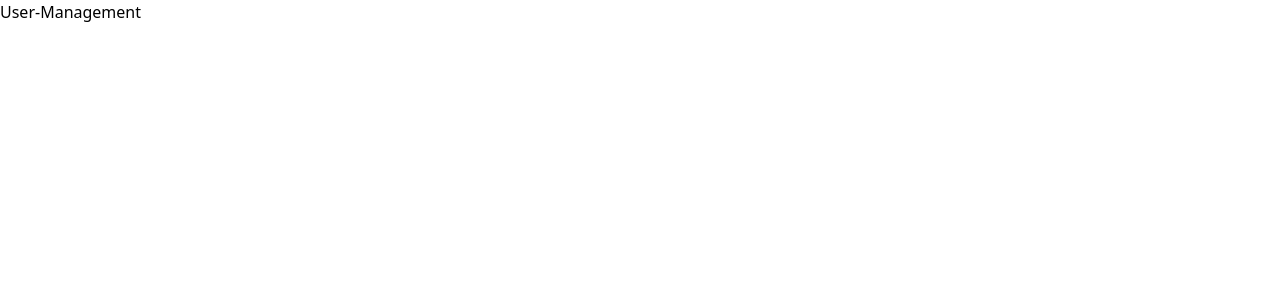
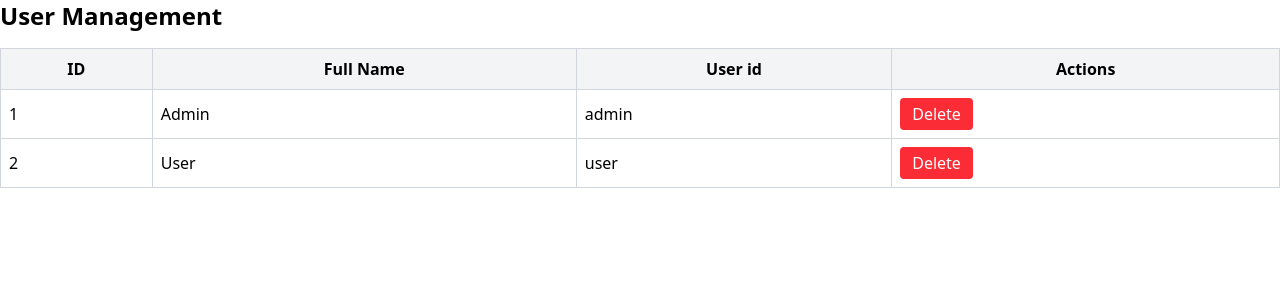
Before and after one commit to aruns128/timesheet-tracker, a SvelteKit app: page /user-management in a window 1280 px wide. Before the commit this address had no page. Shown: the top 300 px of the page. Built offline with nearby package versions, Linux system fonts and the light colour scheme; data requests are answered from the project's data file.

Commit message:
user-management page updated

```diff
--- a/src/routes/user-management/+page.svelte
+++ b/src/routes/user-management/+page.svelte
@@ -1,27 +1,67 @@
 <script lang="ts">
 	import { onMount } from 'svelte';
-	import { authStore } from '../../stores/auth';
-	import { goto } from '$app/navigation';
-	import { get } from 'svelte/store';
+	import { fetchUsers, deleteUser } from '../../scripts/user-management';
+	import { userStore, type User } from '../../stores/users';
 
-	let isAuthenticated = false;
+	let users: User[] = [];
 
-	authStore.subscribe((store) => {
-		isAuthenticated = store.isAuthenticated;
+	// Subscribe to store
+	userStore.subscribe((value: User[]) => {
+		users = value;
 	});
 
-	onMount(() => {
-		if (!isAuthenticated) {
-			goto('/login'); // Redirect to login if not authenticated
-		}
-	});
+	async function loadUsers() {
+		await fetchUsers(); // This updates the store, which updates the UI
+	}
 
-	function logout() {
-		authStore.set({ user: null, isAuthenticated: false });
-		localStorage.removeItem('user');
-		let auth = get(authStore);
-		goto('/login'); // Redirect to login after logout
-	}
+	onMount(loadUsers);
 </script>
 
-<h1>User-Management</h1>
+<h1 class="text-2xl font-bold">User Management</h1>
+
+<table class="w-full border-collapse border border-gray-300 mt-4">
+	<thead>
+		<tr class="bg-gray-100">
+			<th class="border border-gray-300 p-2">ID</th>
+			<th class="border border-gray-300 p-2">Full Name</th>
+			<th class="border border-gray-300 p-2">User id</th>
+			<th class="border border-gray-300 p-2">Actions</th>
+		</tr>
+	</thead>
+	<tbody>
+		{#each users as user}
+			<tr class="border border-gray-300">
+				<td class="border border-gray-300 p-2">{user.id}</td>
+				<td class="border border-gray-300 p-2">{user.fullname}</td>
+				<td class="border border-gray-300 p-2">{user.username}</td>
+				<td class="border border-gray-300 p-2">
+					<button
+						on:click={() => deleteUser(user.id)}
+						class="bg-red-500 text-white px-3 py-1 rounded"
+					>
+						Delete
+					</button>
+				</td>
+			</tr>
+		{/each}
+	</tbody>
+</table>
+
+<!-- <script>
+	async function deleteUser(userId) {
+		if (!confirm('Are you sure you want to delete this user?')) return;
+
+		try {
+			const res = await fetch(`http://localhost:5000/users/${userId}`, {
+				method: 'DELETE'
+			});
+			if (res.ok) {
+				users = users.filter(user => user.id !== userId);
+			} else {
+				console.error('Failed to delete user');
+			}
+		} catch (err) {
+			console.error('Error deleting user:', err);
+		}
+	}
+</script> -->
--- a/src/scripts/login.ts
+++ b/src/scripts/login.ts
@@ -1,6 +1,5 @@
 import { goto } from '$app/navigation';
 import { authStore, type User } from '../stores/auth';
-import { get } from 'svelte/store';
 
 export async function login(username: string, password: string) {
 	try {
--- /dev/null
+++ b/src/scripts/user-management.ts
@@ -0,0 +1,47 @@
+import { setUsers, addUser, removeUser, type User } from '../stores/users';
+
+const API_URL = 'http://localhost:5000/users';
+
+export async function fetchUsers(): Promise<User[]> {
+	try {
+		const res = await fetch(API_URL);
+		if (!res.ok) throw new Error('Failed to fetch users');
+		const users = await res.json();
+		setUsers(users); // Update the user store
+		return users;
+	} catch (err) {
+		console.error('Error fetching users:', err);
+		throw err;
+	}
+}
+
+export async function createUser(user: Omit<User, 'id'>): Promise<User> {
+	try {
+		const res = await fetch(API_URL, {
+			method: 'POST',
+			headers: { 'Content-Type': 'application/json' },
+			body: JSON.stringify(user)
+		});
+		if (!res.ok) throw new Error('Failed to create user');
+		const newUser = await res.json();
+		addUser(newUser); // Add new user to store
+		return newUser;
+	} catch (err) {
+		console.error('Error creating user:', err);
+		throw err;
+	}
+}
+
+export async function deleteUser(userId: number): Promise<boolean> {
+	if (!confirm('Are you sure you want to delete this user?')) return false;
+
+	try {
+		const res = await fetch(`${API_URL}/${userId}`, { method: 'DELETE' });
+		if (!res.ok) throw new Error('Failed to delete user');
+		removeUser(userId); // Remove user from store
+		return true;
+	} catch (err) {
+		console.error('Error deleting user:', err);
+		return false;
+	}
+}
--- /dev/null
+++ b/src/stores/users.ts
@@ -0,0 +1,23 @@
+import { writable } from 'svelte/store';
+
+export type User = {
+	id: number;
+	username: string;
+	password: string;
+	role: 'admin' | 'user';
+	fullname: string;
+};
+
+export const userStore = writable<User[]>([]);
+
+export function setUsers(users: User[]) {
+	userStore.set(users);
+}
+
+export function addUser(user: User) {
+	userStore.update((users) => [...users, user]);
+}
+
+export function removeUser(userId: number) {
+	userStore.update((users) => users.filter((user) => user.id !== userId));
+}
```
